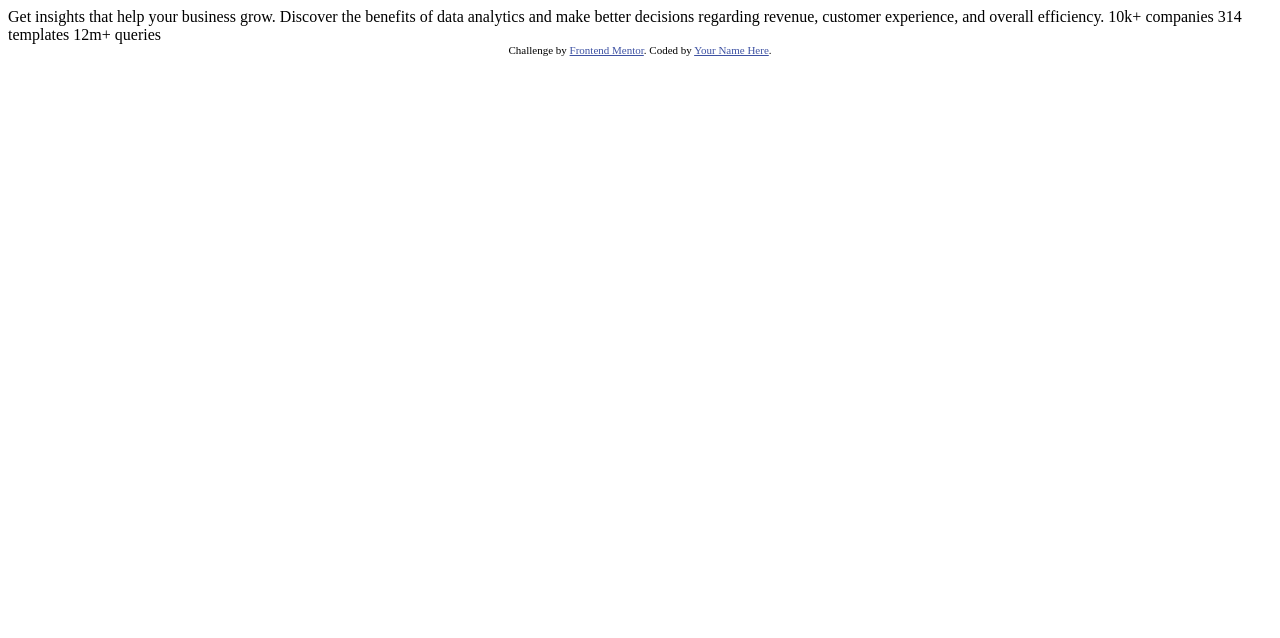
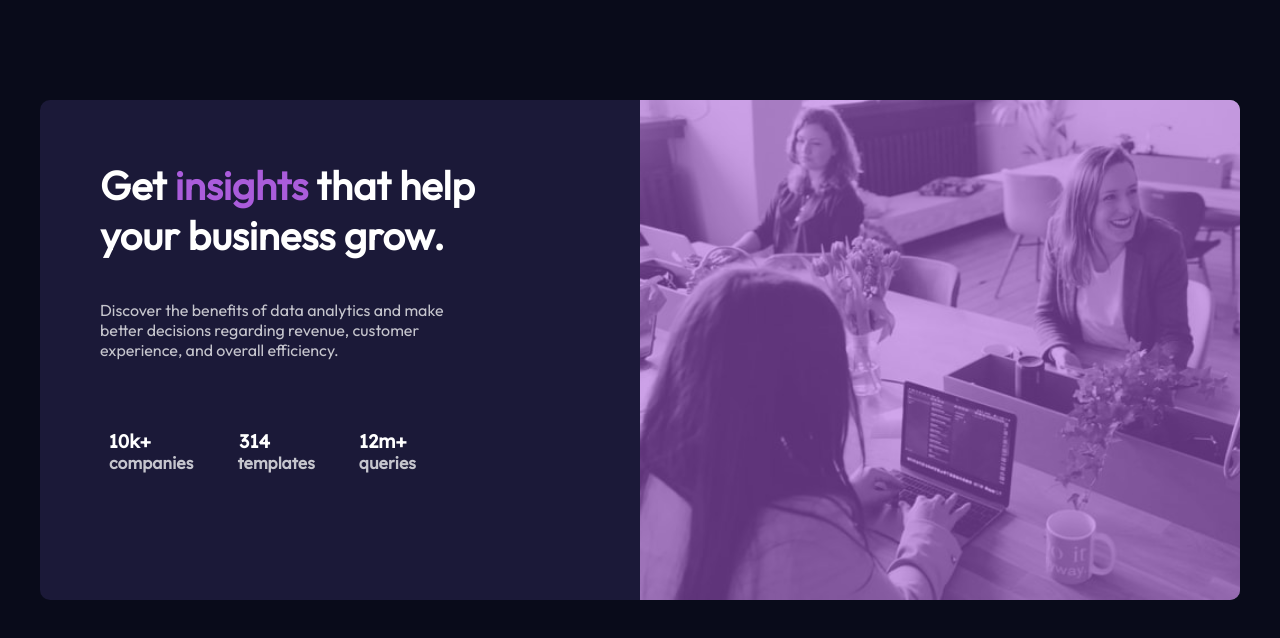
Before and after one commit to Deamon120/Stats-preview-card-component-challenge-hub, a plain HTML site: page index.html in a window 1280 px wide. Drawn offline with Linux system fonts and the light colour scheme.

Commit message:
Second change files

```diff
--- a/index.html
+++ b/index.html
@@ -5,29 +5,45 @@
   <meta name="viewport" content="width=device-width, initial-scale=1.0"> <!-- displays site properly based on user's device -->
 
   <link rel="icon" type="image/png" sizes="32x32" href="./images/favicon-32x32.png">
+  <link rel="stylesheet" href="style.css">
+  <link rel="preconnect" href="https://fonts.googleapis.com">
+  <link rel="preconnect" href="https://fonts.gstatic.com" crossorigin>
+  <link href="https://fonts.googleapis.com/css2?family=Outfit&display=swap" rel="stylesheet">
+
+  <link rel="preconnect" href="https://fonts.googleapis.com">
+<link rel="preconnect" href="https://fonts.gstatic.com" crossorigin>
+<link href="https://fonts.googleapis.com/css2?family=Lexend+Deca&family=Outfit&display=swap" rel="stylesheet">
 
   <title>Frontend Mentor | Stats preview card component</title>
 
-  <!-- Feel free to remove these styles or customise in your own stylesheet 👍 -->
-  <style>
-    .attribution { font-size: 11px; text-align: center; }
-    .attribution a { color: hsl(228, 45%, 44%); }
-  </style>
+
+
 </head>
 <body>
+<main>
+  <div class="header">
 
-  Get insights that help your business grow.
+    <h1>Get <strong>insights</strong> that help your business grow.</h1>
 
-  Discover the benefits of data analytics and make better decisions regarding revenue, customer
-  experience, and overall efficiency.
-
-  10k+ companies
-  314 templates
-  12m+ queries
-
-  <div class="attribution">
-    Challenge by <a href="https://www.frontendmentor.io?ref=challenge" target="_blank">Frontend Mentor</a>.
-    Coded by <a href="#">Your Name Here</a>.
+    <p>Discover the benefits of data analytics and make better decisions regarding revenue, customer
+      experience, and overall efficiency.</p>
+    <div class="allWords">
+      <div class="words">
+        <h3>10k+</h3>
+        <h3>314</h3>
+        <h3>12m+</h3>
+      </div>
+      <div class="words2">
+        <h4 class="companies">companies</h4>
+        <h4 class="templates">templates</h4>
+        <h4 class="queries">queries</h4>
+      </div>
+    </div>
   </div>
+  <section>
+    <div class="image">
+    </div>
+</section>
+</main>
 </body>
 </html>
--- /dev/null
+++ b/style.css
@@ -0,0 +1,105 @@
+body {
+    background-color: hsl(233, 47%, 7%);
+    display: flex;
+    justify-content: center;
+    align-items: center;
+    margin-top: 100px;
+    margin-bottom: 100px;
+}
+
+main {
+  width: 1200px;
+  height: 500px;
+background-color: hsl(244, 38%, 16%);
+display: flex;
+border-radius: 10px;
+
+
+}
+
+.header {
+  width: 600px;
+  height: 500px;
+  display: flex;
+  flex-direction: column;
+
+}
+section {
+  width: 600px;
+  height: 500px;
+  background: url("images/image-header-desktop.jpg");
+  background-size: cover;
+  position: relative;
+  overflow: hidden;
+  border-top-right-radius:  10px;
+  border-bottom-right-radius: 10px;
+}
+
+.image {
+position: absolute;
+top: 0;
+left: 0;
+width: 100%;
+height: 100%;
+
+background: hsl(277, 64%, 61%,0.55);
+
+}
+.words {
+  margin-bottom: -40px;
+  display: flex;
+  justify-content: space-evenly;
+}
+.words2 {
+  display: flex;
+  justify-content: space-evenly;
+
+
+}
+.allWords {
+  margin: 50px 60px 10px -20px
+}
+h1 {
+  font-family: 'Outfit', sans-serif;
+  color: white;
+  font-size: 40px;
+  margin: 60px 100px 20px 60px;
+}
+
+
+
+h3 {
+  font-family: 'Lexend Deca', sans-serif;
+  color: white;
+  margin-left: -85px;
+
+}
+
+h4 {
+  font-family: 'Lexend Deca', sans-serif;
+  color: hsla(0, 0%, 100%, 0.75);
+
+
+}
+
+p {
+  font-family: 'Outfit', sans-serif;
+  color: hsl(0, 0%, 100%, 0.75);
+  margin: 20px 150px 0px 60px;
+  font-weight: 400;
+
+}
+.companies {
+  margin-left: -75px;
+}
+
+.templates {
+margin-left:  -120px;
+}
+
+.queries {
+margin-left: -120px;
+}
+strong {
+  color: hsl(277, 64%, 61%);
+}
```
